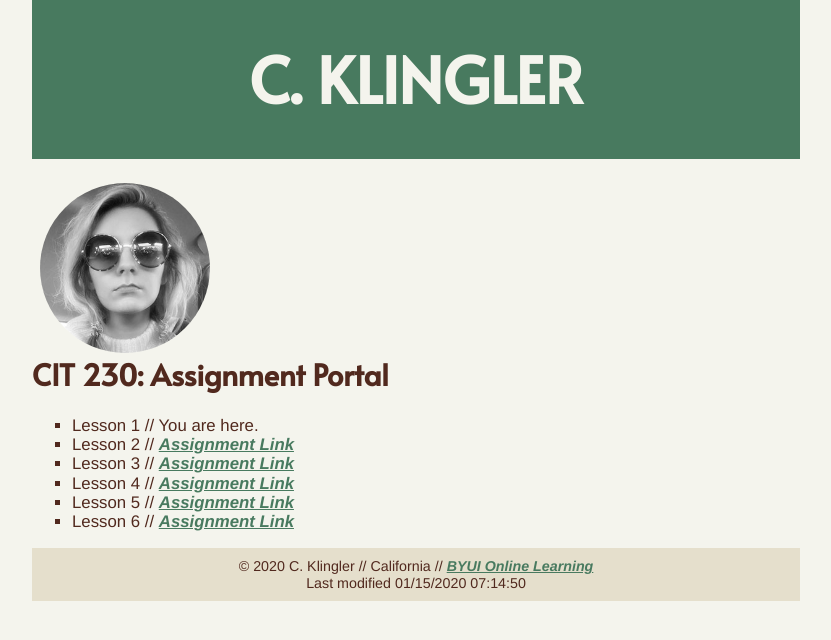
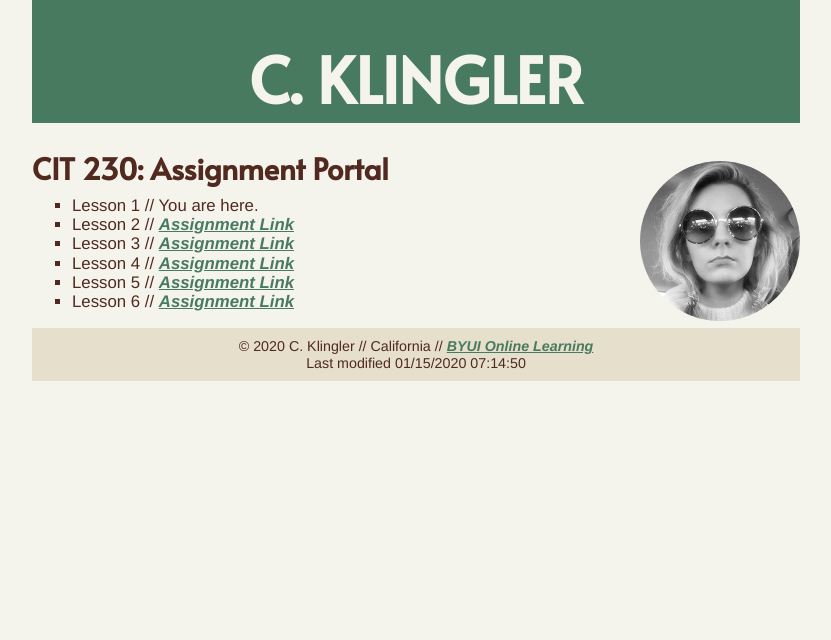
Before and after one commit to bellringr/bellringr.github.io, a plain HTML site: page index.html in a window 1280 px wide. Shown: the whole page, without its empty margins (224-1055 px from the left). Drawn offline with Linux system fonts and the light colour scheme.

Commit message:
now should properly respond to mobile

```diff
--- a/css/main.css
+++ b/css/main.css
@@ -25,16 +25,14 @@ header {
     padding: 1px;
 }
 
-.pic {
+img {
     display: block;
+    margin-top: 0.5em;
     margin-left: auto;
     margin-right: auto;
-    width: 99%;
-}
-
-img {
-    width: 170px;
-    border-radius: 200px;
+    width: 160px;
+    height: 160px;
+    border-radius: 50%;
     filter: grayscale(100%);
 }
 
@@ -64,11 +62,15 @@ h6 {
 h1 {
     color: #F4F4ED;
     font-size: 3.75em;
+    margin-bottom: 0.1em;
 }
 
 h2 {
     color: #51291E;
     font-size: 1.75em;
+    margin-bottom: -0.25em;
+    margin-top: -0.025em;
+    text-align: center;
 }
 
 /*
--- a/css/medium.css
+++ b/css/medium.css
@@ -1,5 +1,10 @@
 @media screen and (min-width: 32.5em) {
-    .pic {
+    img {
+        display: inline;
         float: right;
     }
+    h2 {
+        text-align: left;
+        margin-top: 1em;
+    }
 }
--- a/index.html
+++ b/index.html
@@ -18,7 +18,7 @@
             <h1>C. Klingler</h1>
         </header>
         <main>
-            <div class="pic"><img src="img/pic.jpg" alt="Portrait of C. Klingler"></div>
+            <img src="img/pic.jpg" alt="Portrait of C. Klingler">
             <h2>CIT 230: Assignment Portal</h2>
             <ul>
                 <li>Lesson 1 // You are here.</li>
```
